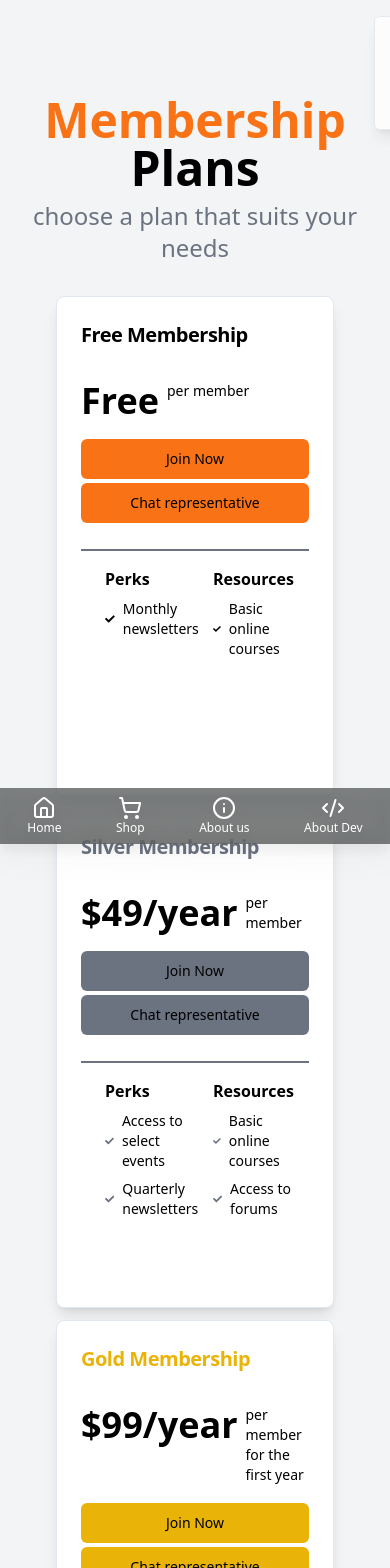
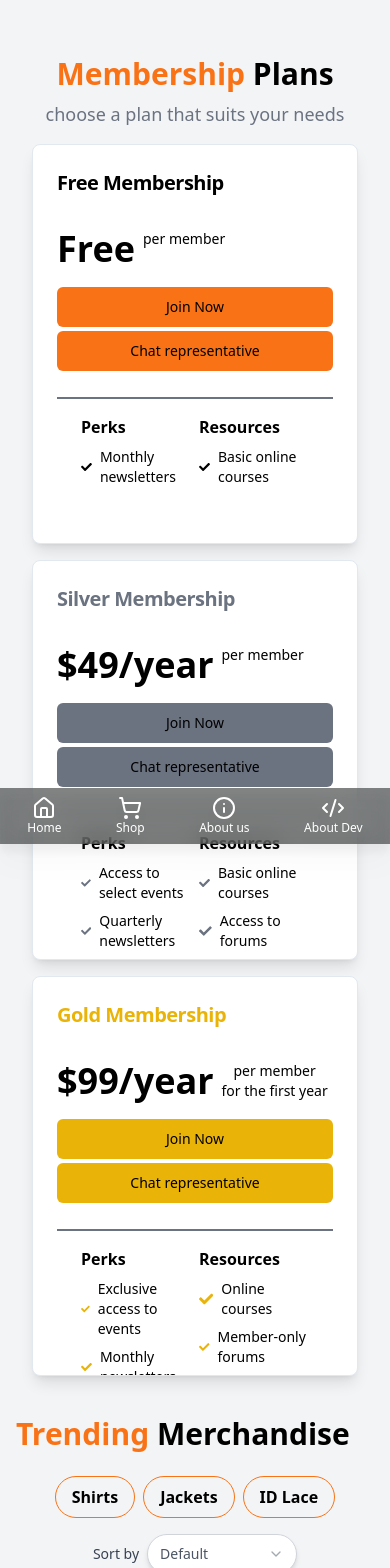
Before and after one commit to innoTech-Solutions/cvsu-elits, a Next.js app: page /shop in a window 390 px wide. Shown: the top 1568 px of the page. Built offline with nearby package versions, Linux system fonts and the light colour scheme.

Commit message:
fix some bug layout

```diff
--- a/src/app/shop/page.tsx
+++ b/src/app/shop/page.tsx
@@ -22,14 +22,13 @@ const Shop = () => {
     }, [toast]);
 
     return (
-        <div className="max-w-7xl mx-auto">
+        <div className="max-w-7xl mx-auto p-4">
             <Toaster />
-            <div className="p-4">
             <motion.h3
                 initial={{ opacity: 0, y: -20 }}
                 animate={{ opacity: 1, y: 0 }}
                 transition={{ duration: 0.5 }}
-                    className="text-5xl text-orange-500 font-extrabold text-center mt-20"
+                className="text-3xl md:text-5xl text-orange-500 font-extrabold text-center mt-10 md:mt-20"
             >
                 Membership <span className="text-black">Plans</span>
             </motion.h3>
@@ -37,22 +36,21 @@ const Shop = () => {
                 initial={{ opacity: 0, y: -20 }}
                 animate={{ opacity: 1, y: 0 }}
                 transition={{ duration: 0.5 }}
-                    className="text-2xl text-gray-500 font-base mt-2 mb-8 text-center"
+                className="text-lg md:text-2xl text-gray-500 font-base mt-2 mb-4 md:mb-8 text-center"
             >
                 choose a plan that suits your needs
             </motion.h4>
 
-                <div className="grid grid-cols-1 md:grid-cols-2 lg:grid-cols-3 gap-3 mx-10">
+            <div className="grid grid-cols-1 md:grid-cols-2 lg:grid-cols-3 gap-4 mx-4 md:mx-10">
                 <MembershipCard
-                        className="h-[500px]"
+                    className="h-[400px] md:h-[500px]"
                     membershipType="Free Membership"
                     perks={["Monthly newsletters"]}
                     price="Free"
                     accessToResources={["Basic online courses"]}
-                        //
                 />
                 <MembershipCard
-                        className="h-[500px]"
+                    className="h-[400px] md:h-[500px]"
                     membershipType="Silver Membership"
                     perks={[
                         "Access to select events",
@@ -67,7 +65,7 @@ const Shop = () => {
                     headerTextColor="text-gray-500"
                 />
                 <MembershipCard
-                        className="h-[500px]"
+                    className="h-[400px] md:h-[500px]"
                     membershipType="Gold Membership"
                     price="$99/year"
                     priceDescription="for the first year"
@@ -86,18 +84,17 @@ const Shop = () => {
                 />
             </div>
 
-                {/* Merchandise Section */}
             <motion.h3
                 initial={{ opacity: 0, y: -20 }}
                 animate={{ opacity: 1, y: 0 }}
                 transition={{ duration: 0.5 }}
-                    className="text-5xl text-orange-500 font-extrabold mt-20"
+                className="text-3xl md:text-5xl text-orange-500 font-extrabold mt-10 md:mt-20"
             >
                 Trending <span className="text-black">Merchandise</span>
             </motion.h3>
 
-                <div className="flex justify-between">
-                    <div className="flex gap-2">
+            <div className="flex flex-col md:flex-row justify-between items-center gap-4 mb-6">
+                <div className="flex gap-2 flex-wrap justify-center">
                     <button
                         className="relative bg-transparent hover:bg-orange-500 border border-solid border-orange-500 rounded-full text-black font-semibold py-2 px-4 transition duration-300 mt-6"
                         onClick={() =>
@@ -123,12 +120,11 @@ const Shop = () => {
                         ID Lace
                     </button>
                 </div>
-                    <div className="flex items-center">
-                        <p className="text-sm">Sort by</p>
-                        {/* TODO: to implement sorting on merchandise */}
+                <div className="flex items-center gap-2">
+                    <p className="text-sm text-gray-700">Sort by</p>
                     <Select>
-                            <SelectTrigger className="w-[90px] bg-transparent border-none text-gray-600">
-                                <SelectValue className=" text-sm" placeholder="Default" />
+                        <SelectTrigger className="w-[150px] bg-white border border-gray-300 text-gray-600 rounded-full py-2 px-3 text-sm focus:outline-none focus:ring-2 focus:ring-orange-500 shadow-md">
+                            <SelectValue placeholder="Default" />
                         </SelectTrigger>
                         <SelectContent>
                             <SelectItem value="default">Default</SelectItem>
@@ -140,9 +136,11 @@ const Shop = () => {
             </div>
 
             <MerchandiseContainer>
+                <div className="flex justify-center">
                     <MerchandiseList items={merchandiseData} />
+                </div>
 
-                    <div className="flex justify-end">
+                <div className="flex justify-center">
                     <button
                         className="relative bg-transparent hover:bg-orange-500 border border-solid border-orange-500 rounded-full text-black font-semibold py-2 px-4 transition duration-300 mt-6"
                         onClick={() =>
@@ -158,13 +156,12 @@ const Shop = () => {
                 initial={{ opacity: 0, y: -20 }}
                 animate={{ opacity: 1, y: 0 }}
                 transition={{ duration: 0.5 }}
-                    className="text-5xl text-orange-500 font-extrabold mt-12 mb-4"
+                className="text-3xl md:text-5xl text-orange-500 font-extrabold mt-10 md:mt-20 mb-4"
             >
                 Purchase Options
             </motion.h3>
             <PurchaseOption />
         </div>
-        </div>
     );
 };
 
--- a/src/components/Landing Page/Awards.tsx
+++ b/src/components/Landing Page/Awards.tsx
@@ -56,11 +56,11 @@ const Awards = () => {
     return (
         <div ref={ref} className="min-h-screen flex flex-col items-center justify-center bg-gray-100 relative">
             <h1 className="text-4xl font-bold text-[#2F3233] py-8">Top Awards</h1>
-            <div className={`grid grid-cols-1 sm:grid-cols-${isMobile ? '1' : '2'} md:grid-cols-3 lg:grid-cols-3 gap-4 mx-12`}>
+            <div className={`grid grid-cols-1 ${isMobile ? 'sm:grid-cols-1' : 'sm:grid-cols-2'} md:grid-cols-3 lg:grid-cols-3 gap-4 mx-4`}>
                 {awardsData.map((award, index) => (
                     <motion.div
                         key={index}
-                        className="relative bg-white shadow-md rounded-md p-4 cursor-pointer"
+                        className="relative bg-white shadow-md rounded-lg p-6 cursor-pointer"
                         whileHover={{ scale: 1.05 }}
                         whileTap={{ scale: 0.95 }}
                         transition={{ duration: 0.3 }}
@@ -68,12 +68,12 @@ const Awards = () => {
                         animate={controls}
                     >
                         <CardHeader>
-                            <CardTitle className="text-4xl lg:text-2xl text-orange-500 font-semibold">{award.title}</CardTitle>
+                            <CardTitle className="text-2xl text-orange-500 font-semibold">{award.title}</CardTitle>
                         </CardHeader>
                         <CardContent>
-                            <CardDescription className="text-lg lg:text-md text-gray-700">{award.description}</CardDescription>
-                            <p className="text-2xl lg:text-lg text-gray-500 mt-2">
-                                <span className="font-bold text-5xl text-yellow-500">{award.achievements}</span> Achievements
+                            <CardDescription className="text-lg text-gray-700">{award.description}</CardDescription>
+                            <p className="text-xl text-gray-500 mt-2">
+                                <span className="font-bold text-4xl text-yellow-500">{award.achievements}</span> Achievements
                             </p>
                         </CardContent>
                     </motion.div>
```
Also changed, not shown: src/components/Shop/MerchandiseList.tsx (+0 -7 lines), 2 other files (tests, documents, lock files or other folders). Lines whose indentation alone changed are shown as unchanged.
